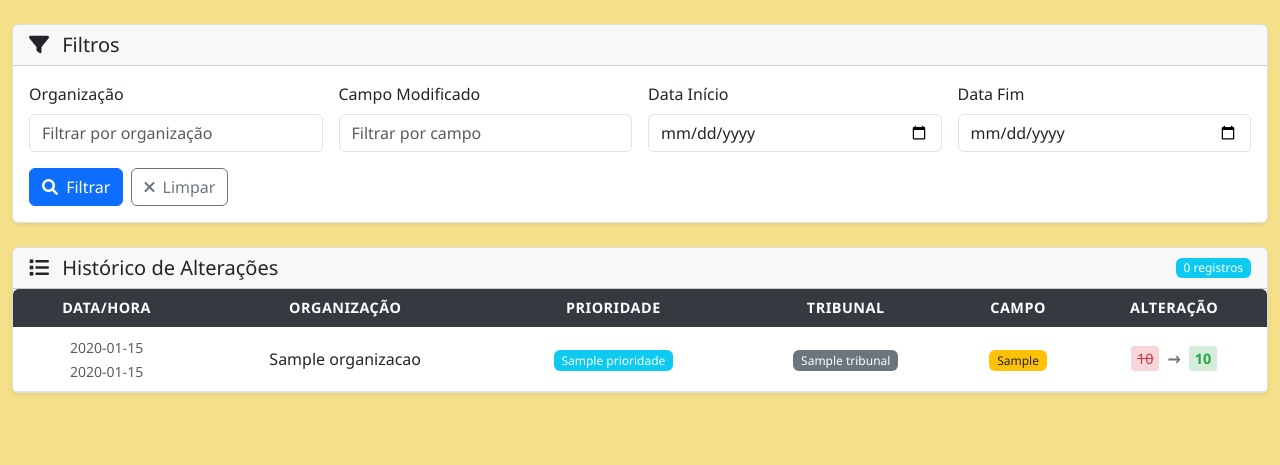
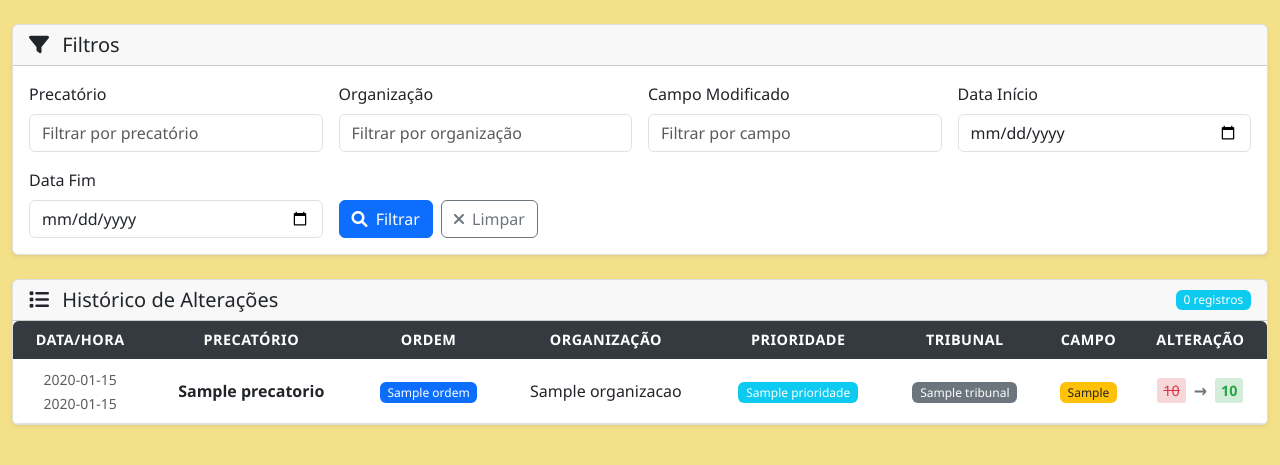
Before and after one commit to williamjohndias/sistema-precatorios, a Flask app: page /logs in a window 1280 px wide. Shown: the part 56-521 px from the top of the page. Run offline with Flask 3, Linux system fonts and the light colour scheme; a database or web service that is not in the repository returns one stand-in record (values such as "Sample title"); data that the repository does not hold is empty; some libraries are stand-ins or nearby versions.

Commit message:
Add precatorio and ordem fields to logs table and display
- Include precatorio and ordem in log queries and inserts
- Add precatorio filter to logs page
- Display precatorio and ordem columns in logs table
- Pass precatorio and ordem values when logging changes

🤖 Generated with [Claude Code](https://claude.com/claude-code)

Co-Authored-By: Claude <noreply@anthropic.com>

```diff
--- a/app.py
+++ b/app.py
@@ -218,7 +218,8 @@ class DatabaseManager:
             # Construir query base usando a estrutura real da tabela
             base_query = """
                 SELECT l.id, l.organizacao, l.prioridade, l.tribunal,
-                       l.campo_modificado, l.valor_anterior, l.valor_novo, l.data_modificacao
+                       l.campo_modificado, l.valor_anterior, l.valor_novo, l.data_modificacao,
+                       l.precatorio, l.ordem
                 FROM precatorios_logs l
             """
             count_query = "SELECT COUNT(*) FROM precatorios_logs l"
@@ -228,6 +229,10 @@ class DatabaseManager:
             params = []
 
             if filters:
+                if filters.get('precatorio'):
+                    where_conditions.append("l.precatorio ILIKE %s")
+                    params.append(f"%{filters['precatorio']}%")
+
                 if filters.get('organizacao'):
                     where_conditions.append("l.organizacao ILIKE %s")
                     params.append(f"%{filters['organizacao']}%")
@@ -305,13 +310,14 @@ class DatabaseManager:
             }
 
     def log_precatorio_change(self, precatorio_id: str, field: str, old_value: Any, new_value: Any,
-                              organizacao: str, prioridade: str, tribunal: str) -> bool:
+                              organizacao: str, prioridade: str, tribunal: str, precatorio: str, ordem: int) -> bool:
         """Registra uma alteração na tabela de logs"""
         try:
             log_query = """
                 INSERT INTO precatorios_logs
-                (organizacao, prioridade, tribunal, campo_modificado, valor_anterior, valor_novo, data_modificacao)
-                VALUES (%s, %s, %s, %s, %s, %s, %s)
+                (organizacao, prioridade, tribunal, campo_modificado, valor_anterior, valor_novo,
+                 data_modificacao, precatorio, ordem)
+                VALUES (%s, %s, %s, %s, %s, %s, %s, %s, %s)
             """
 
             log_values = [
@@ -321,7 +327,9 @@ class DatabaseManager:
                 field,
                 str(old_value) if old_value is not None else None,
                 str(new_value) if new_value is not None else None,
-                get_brazil_time().replace(tzinfo=None)
+                get_brazil_time().replace(tzinfo=None),
+                precatorio,
+                ordem
             ]
 
             self.cursor.execute(log_query, log_values)
@@ -336,7 +344,7 @@ class DatabaseManager:
         """Atualiza um precatório específico - otimizado para Vercel"""
         try:
             # Primeiro, buscar dados atuais para comparação
-            current_query = f"SELECT organizacao, prioridade, tribunal, {', '.join(updates.keys())} FROM {TABLE_NAME} WHERE id = %s"
+            current_query = f"SELECT organizacao, prioridade, tribunal, precatorio, ordem, {', '.join(updates.keys())} FROM {TABLE_NAME} WHERE id = %s"
             self.cursor.execute(current_query, [precatorio_id])
             current_data = self.cursor.fetchone()
 
@@ -383,7 +391,9 @@ class DatabaseManager:
                             new_value=new_value,
                             organizacao=current_data.get('organizacao', ''),
                             prioridade=current_data.get('prioridade', ''),
-                            tribunal=current_data.get('tribunal', '')
+                            tribunal=current_data.get('tribunal', ''),
+                            precatorio=current_data.get('precatorio', ''),
+                            ordem=current_data.get('ordem', 0)
                         )
 
             self.connection.commit()
--- a/templates/logs.html
+++ b/templates/logs.html
@@ -38,6 +38,12 @@
                     </div>
                     <div class="card-body">
                         <form method="GET" class="row g-3">
+                            <div class="col-md-3">
+                                <label for="filter_precatorio" class="form-label">Precatório</label>
+                                <input type="text" class="form-control" id="filter_precatorio"
+                                       name="filter_precatorio" value="{{ filters.get('precatorio', '') }}"
+                                       placeholder="Filtrar por precatório">
+                            </div>
                             <div class="col-md-3">
                                 <label for="filter_organizacao" class="form-label">Organização</label>
                                 <input type="text" class="form-control" id="filter_organizacao"
@@ -96,6 +102,8 @@
                                 <thead style="background-color:#D2AF52;color:#000;">
                                     <tr>
                                         <th class="text-center">Data/Hora</th>
+                                        <th class="text-center">Precatório</th>
+                                        <th class="text-center">Ordem</th>
                                         <th class="text-center">Organização</th>
                                         <th class="text-center">Prioridade</th>
                                         <th class="text-center">Tribunal</th>
@@ -111,6 +119,14 @@
                                                 {{ log.data_modificacao.strftime('%d/%m/%Y') }}<br>
                                                 {{ log.data_modificacao.strftime('%H:%M:%S') }}
                                             </small>
+                                        </td>
+                                        <td class="text-center">
+                                            <strong>{{ log.precatorio or 'N/A' }}</strong>
+                                        </td>
+                                        <td class="text-center">
+                                            <span class="badge bg-primary">
+                                                {{ log.ordem or 'N/A' }}
+                                            </span>
                                         </td>
                                         <td class="text-center">
                                             {{ log.organizacao or 'N/A' }}
```
